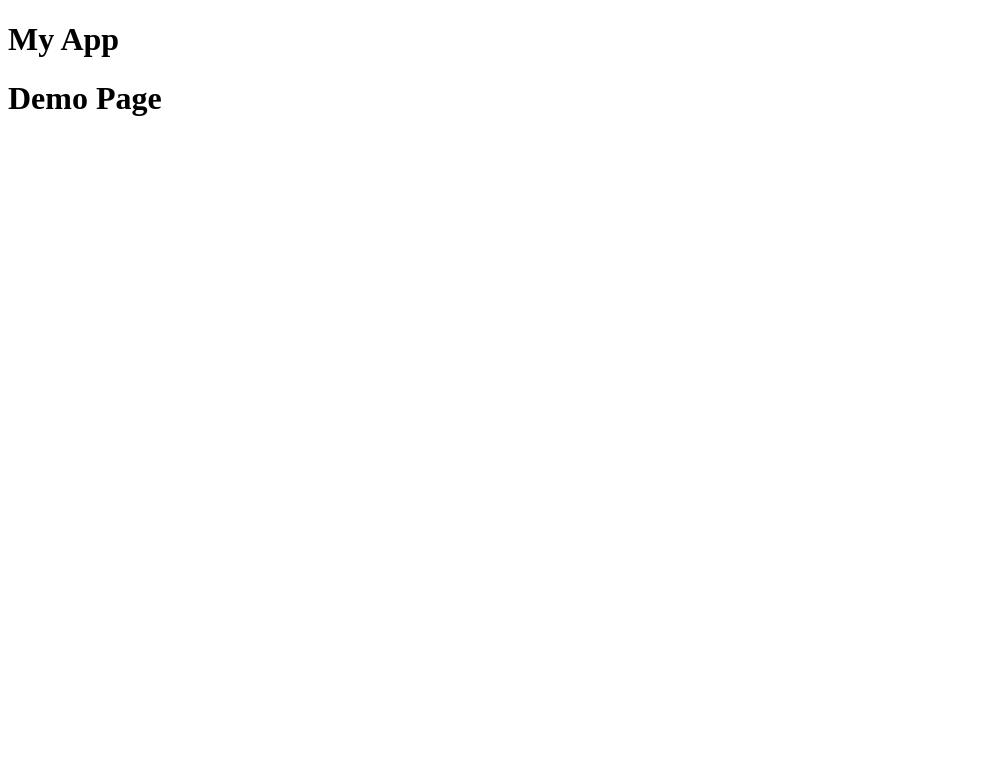
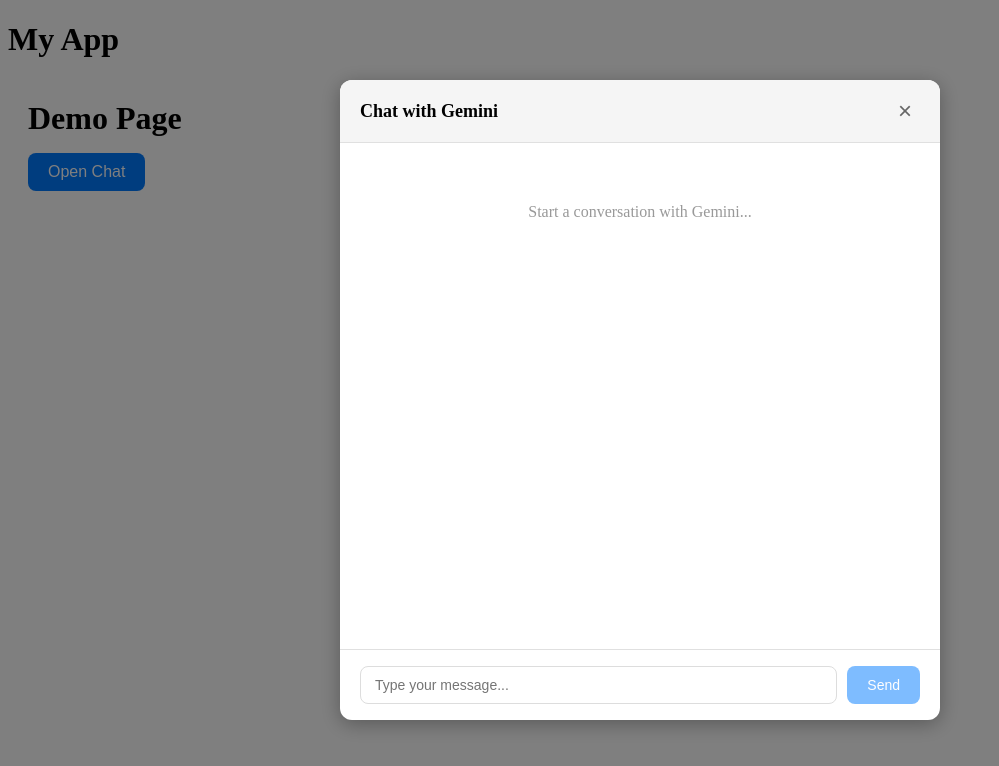
Before and after one commit to CodyHagberg/se_project_final, a React (Vite) app: page /demo in a window 1280 px wide. Shown: the top 766 px of the page, without its empty margins (0-999 px from the left). Built offline with nearby package versions, Linux system fonts and the light colour scheme.

Commit message:
Gemini Frontend Window

```diff
--- /dev/null
+++ b/src/components/ChatWindow/ChatWindow.css
@@ -0,0 +1,139 @@
+.chatWindowOverlay {
+  position: fixed;
+  top: 0;
+  left: 0;
+  right: 0;
+  bottom: 0;
+  background-color: rgba(0, 0, 0, 0.5);
+  display: flex;
+  justify-content: center;
+  align-items: center;
+  z-index: 1000;
+}
+
+.chatWindowModal {
+  width: 90%;
+  max-width: 600px;
+  height: 80%;
+  max-height: 700px;
+  background-color: white;
+  border-radius: 12px;
+  display: flex;
+  flex-direction: column;
+  box-shadow: 0 4px 20px rgba(0, 0, 0, 0.3);
+}
+
+.chatWindowHeader {
+  padding: 16px 20px;
+  border-bottom: 1px solid #e0e0e0;
+  display: flex;
+  justify-content: space-between;
+  align-items: center;
+  background-color: #f5f5f5;
+  border-radius: 12px 12px 0 0;
+}
+
+.chatWindowTitle {
+  margin: 0;
+  font-size: 18px;
+  font-weight: 600;
+}
+
+.chatWindowCloseButton {
+  background: none;
+  border: none;
+  font-size: 24px;
+  cursor: pointer;
+  color: #666;
+  padding: 0;
+  width: 30px;
+  height: 30px;
+  display: flex;
+  align-items: center;
+  justify-content: center;
+}
+
+.chatWindowMessages {
+  flex: 1;
+  overflow-y: auto;
+  padding: 20px;
+  display: flex;
+  flex-direction: column;
+  gap: 12px;
+}
+
+.chatWindowEmptyState {
+  text-align: center;
+  color: #999;
+  margin-top: 40px;
+}
+
+.chatWindowMessageRow {
+  display: flex;
+}
+
+.chatWindowMessageRowUser {
+  justify-content: flex-end;
+}
+
+.chatWindowMessageRowAssistant {
+  justify-content: flex-start;
+}
+
+.chatWindowBubble {
+  max-width: 75%;
+  padding: 10px 14px;
+  border-radius: 12px;
+  word-wrap: break-word;
+}
+
+.chatWindowBubbleUser {
+  background-color: #007bff;
+  color: white;
+}
+
+.chatWindowBubbleAssistant {
+  background-color: #f0f0f0;
+  color: #333;
+}
+
+.chatWindowBubbleThinking {
+  background-color: #f0f0f0;
+  color: #999;
+}
+
+.chatWindowInputRow {
+  padding: 16px 20px;
+  border-top: 1px solid #e0e0e0;
+  display: flex;
+  gap: 10px;
+}
+
+.chatWindowInput {
+  flex: 1;
+  padding: 10px 14px;
+  border: 1px solid #ddd;
+  border-radius: 8px;
+  font-size: 14px;
+  outline: none;
+}
+
+.chatWindowSendButton {
+  padding: 10px 20px;
+  background-color: #007bff;
+  color: white;
+  border: none;
+  border-radius: 8px;
+  font-size: 14px;
+  font-weight: 500;
+}
+
+.chatWindowSendButtonEnabled {
+  cursor: pointer;
+  opacity: 1;
+}
+
+.chatWindowSendButtonDisabled {
+  cursor: not-allowed;
+  opacity: 0.5;
+}
--- /dev/null
+++ b/src/components/ChatWindow/ChatWindow.jsx
@@ -0,0 +1,167 @@
+import { useState, useEffect, useRef } from "react";
+import "./ChatWindow.css";
+
+function ChatWindow({ isOpen, onClose }) {
+  const [messages, setMessages] = useState([]);
+  const [inputValue, setInputValue] = useState("");
+  const [isLoading, setIsLoading] = useState(false);
+  const messagesEndRef = useRef(null);
+
+  // Auto-scroll to bottom when new messages arrive
+  useEffect(() => {
+    messagesEndRef.current?.scrollIntoView({ behavior: "smooth" });
+  }, [messages]);
+
+  const handleSend = async () => {
+    if (!inputValue.trim() || isLoading) return;
+
+    const userMessage = {
+      role: "user",
+      content: inputValue.trim(),
+      timestamp: new Date()
+    };
+
+    setMessages((prev) => [...prev, userMessage]);
+    setInputValue("");
+    setIsLoading(true);
+
+    try {
+      const response = await fetch("http://localhost:5000/api/chat/message", {
+        method: "POST",
+        headers: {
+          "Content-Type": "application/json"
+        },
+        body: JSON.stringify({ message: userMessage.content })
+      });
+
+      const data = await response.json();
+
+      if (data.status === "Success") {
+        const assistantMessage = {
+          role: "assistant",
+          content: data.message,
+          timestamp: new Date()
+        };
+        setMessages((prev) => [...prev, assistantMessage]);
+      } else {
+        const errorMessage = {
+          role: "assistant",
+          content: `Error: ${data.error || "Failed to get response"}`,
+          timestamp: new Date()
+        };
+        setMessages((prev) => [...prev, errorMessage]);
+      }
+    } catch (error) {
+      const errorMessage = {
+        role: "assistant",
+        content: `Error: ${error.message || "Failed to connect to server"}`,
+        timestamp: new Date()
+      };
+      setMessages((prev) => [...prev, errorMessage]);
+    } finally {
+      setIsLoading(false);
+    }
+  };
+
+  const handleKeyPress = (e) => {
+    if (e.key === "Enter" && !e.shiftKey) {
+      e.preventDefault();
+      handleSend();
+    }
+  };
+
+  if (!isOpen) return null;
+
+  return (
+    <div
+      className="chatWindowOverlay"
+      onClick={(e) => {
+        if (e.target === e.currentTarget) {
+          onClose();
+        }
+      }}
+    >
+      <div
+        className="chatWindowModal"
+        onClick={(e) => e.stopPropagation()}
+      >
+        {/* Header */}
+        <div className="chatWindowHeader">
+          <h2 className="chatWindowTitle">Chat with Gemini</h2>
+          <button
+            onClick={onClose}
+            className="chatWindowCloseButton"
+          >
+            ×
+          </button>
+        </div>
+
+        {/* Messages */}
+        <div className="chatWindowMessages">
+          {messages.length === 0 && (
+            <div className="chatWindowEmptyState">
+              Start a conversation with Gemini...
+            </div>
+          )}
+          {messages.map((msg, index) => (
+            <div
+              key={index}
+              className={[
+                "chatWindowMessageRow",
+                msg.role === "user"
+                  ? "chatWindowMessageRowUser"
+                  : "chatWindowMessageRowAssistant"
+              ].join(" ")}
+            >
+              <div
+                className={[
+                  "chatWindowBubble",
+                  msg.role === "user"
+                    ? "chatWindowBubbleUser"
+                    : "chatWindowBubbleAssistant"
+                ].join(" ")}
+              >
+                {msg.content}
+              </div>
+            </div>
+          ))}
+          {isLoading && (
+            <div className="chatWindowMessageRow chatWindowMessageRowAssistant">
+              <div className="chatWindowBubble chatWindowBubbleThinking">
+                Thinking...
+              </div>
+            </div>
+          )}
+          <div ref={messagesEndRef} />
+        </div>
+
+        {/* Input */}
+        <div className="chatWindowInputRow">
+          <input
+            type="text"
+            value={inputValue}
+            onChange={(e) => setInputValue(e.target.value)}
+            onKeyPress={handleKeyPress}
+            placeholder="Type your message..."
+            disabled={isLoading}
+            className="chatWindowInput"
+          />
+          <button
+            onClick={handleSend}
+            disabled={!inputValue.trim() || isLoading}
+            className={[
+              "chatWindowSendButton",
+              !inputValue.trim() || isLoading
+                ? "chatWindowSendButtonDisabled"
+                : "chatWindowSendButtonEnabled"
+            ].join(" ")}
+          >
+            Send
+          </button>
+        </div>
+      </div>
+    </div>
+  );
+}
+
+export default ChatWindow;
--- a/src/pages/DemoPage.jsx
+++ b/src/pages/DemoPage.jsx
@@ -1,5 +1,25 @@
+import { useState } from "react";
+import ChatWindow from "../components/ChatWindow/ChatWindow";
+import "./Pages.css";
+
 function Demo() {
-  return <h1>Demo Page</h1>;
+  const [isChatOpen, setIsChatOpen] = useState(true);
+
+  return (
+    <div className="page">
+      <h1 className="pageTitle">Demo Page</h1>
+      <button
+        onClick={() => setIsChatOpen(true)}
+        className="primaryButton"
+      >
+        Open Chat
+      </button>
+      <ChatWindow
+        isOpen={isChatOpen}
+        onClose={() => setIsChatOpen(false)}
+      />
+    </div>
+  );
 }
 
 export default Demo;
--- a/src/pages/HomePage.jsx
+++ b/src/pages/HomePage.jsx
@@ -1,5 +1,20 @@
+import "./Pages.css";
+import { useNavigate } from "react-router-dom";
+
 function Home() {
-  return <h1>Home Page</h1>;
+  const navigate = useNavigate();
+  return (
+    <div className="page">
+      <h1 className="pageTitle">Home Page</h1>
+      <button className="demoButton"
+        onClick={() => {
+          navigate("/demo");
+        }}
+      >
+        Demo
+      </button>
+    </div>
+  );
 }
 
 export default Home;
--- /dev/null
+++ b/src/pages/Pages.css
@@ -0,0 +1,23 @@
+.page {
+  padding: 20px;
+}
+
+.pageTitle {
+  margin: 0 0 16px;
+}
+
+.primaryButton {
+  padding: 10px 20px;
+  background-color: #007bff;
+  color: white;
+  border: none;
+  border-radius: 8px;
+  cursor: pointer;
+  font-size: 16px;
+  font-weight: 500;
+}
+
+.primaryButton:disabled {
+  cursor: not-allowed;
+  opacity: 0.6;
+}
```
